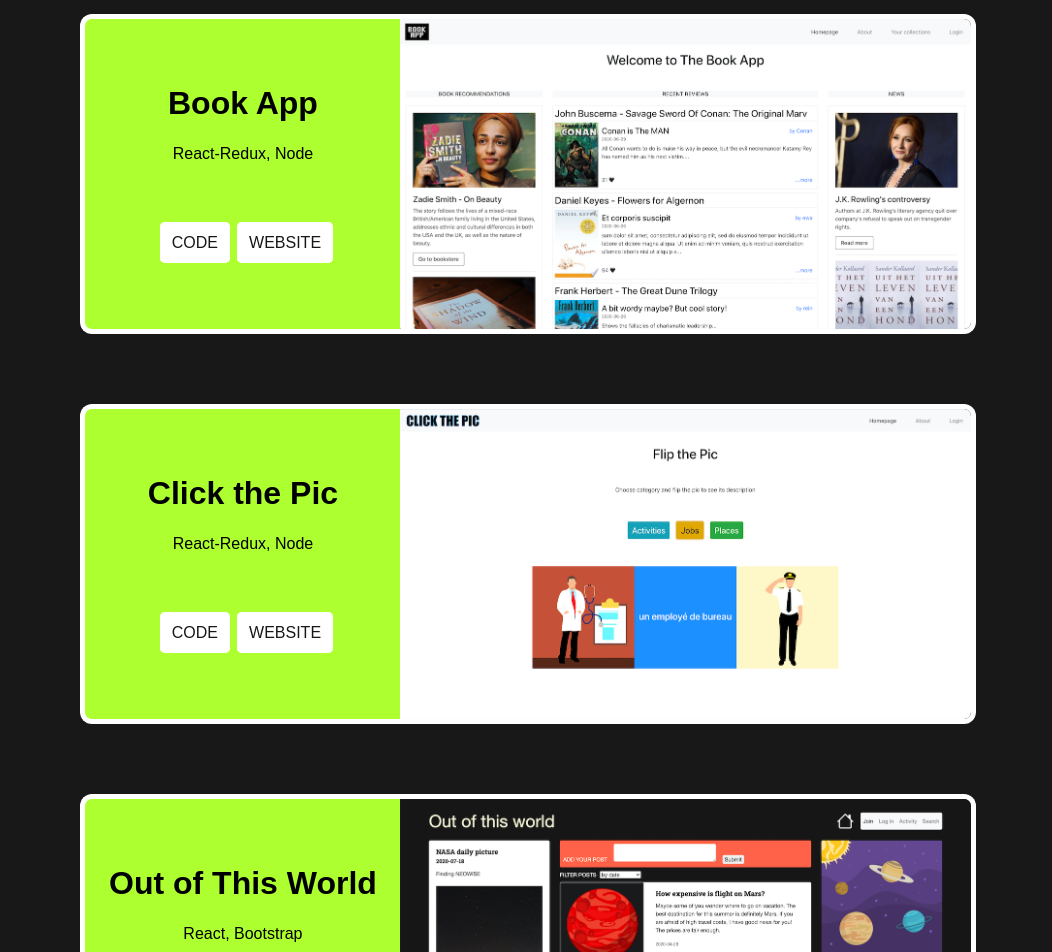
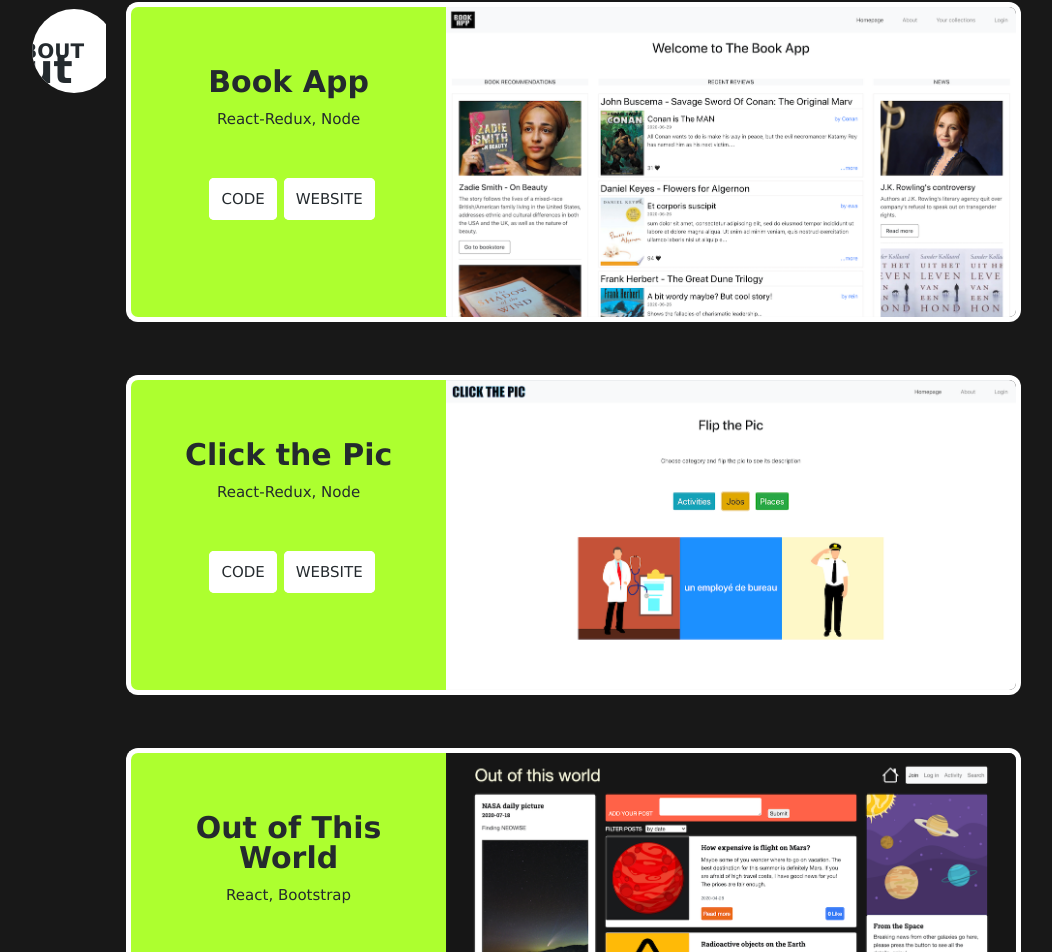
Before and after one commit to ewa-mi/projects, a Vue app: page / in a window 1280 px wide. Shown: the part 186-1138 px from the top of the page, without its empty margins (112-1164 px from the left). Built offline with nearby package versions, Linux system fonts and the light colour scheme.

Commit message:
add left animated sidebar About

```diff
--- a/src/App.vue
+++ b/src/App.vue
@@ -1,13 +1,17 @@
 <template>
   <div id="app">
     <Header />
-    <Projects v-bind:projects="projects" />
+    <div class="grid">
+      <Info />
+      <Projects v-bind:projects="projects" />
+    </div>
     <Footers v-bind:footers="footers" />
   </div>
 </template>
 
 <script>
 import Header from "./components/layout/Header";
+import Info from "./components/Info";
 import Projects from "./components/Projects";
 import Footers from "./components/Footers";
 import bookapp from "./components/images/bookapp.png";
@@ -18,6 +22,7 @@ export default {
   name: "app",
   components: {
     Header,
+    Info,
     Projects,
     Footers,
   },
@@ -74,9 +79,17 @@ export default {
 }
 
 body {
-  font-family: Arial, Helvetica, sans-serif;
-  line-height: 1.5;
+  font-family: "Lucida Sans", "Lucida Sans Regular", "Lucida Grande",
+    "Lucida Sans Unicode", Geneva, Verdana, sans-serif;
+  line-height: 1;
 
   background-color: rgb(24, 24, 24);
 }
+
+.grid {
+  display: grid;
+  grid-template-columns: 1fr 2fr 1fr;
+  grid-gap: 20px;
+  padding: 18px;
+}
 </style>
--- /dev/null
+++ b/src/components/Info.vue
@@ -0,0 +1,89 @@
+<template>
+  <div class="card" tabindex="0">
+    <span class="card__infoicon">
+      <h4 class="fa fa-info">ABOUT</h4>
+    </span>
+    <h1 class="card__title">About me</h1>
+    <p class="card__description">
+      Hi! My name is Ewa.
+      <br />
+      I’m a junior full-stack developer with a background in media communication
+      and a few years of experience in graphic design. Highly driven and
+      passionate about modern JavaScript and CSS.
+      <br />
+      <br />
+      I created this Vue app to show you my recent projects. If you want to see
+      more of my works, visit
+      <a
+        class="card__reference"
+        href="https://github.com/ewa-mi"
+        target="_blank"
+        >my Github</a
+      >
+      !
+    </p>
+  </div>
+</template>
+
+<script></script>
+
+<style scoped>
+.card {
+  position: relative;
+  height: 500px;
+  padding: 32px 32px;
+  margin-top: 49px;
+  clip-path: circle(11% at 84% 10%);
+  transition: all ease-in-out 0.4s;
+  background-color: white;
+  cursor: pointer;
+}
+.card__infoicon {
+  position: absolute;
+  top: 40px;
+  right: 22px;
+  font-size: 20px;
+  color: #242a2e;
+  transition: ease-out 0.4s;
+  font-style: normal;
+}
+.card__title {
+  margin: 0;
+  font-size: 40px;
+  line-height: 1.8;
+  color: #242a2e;
+}
+.card__description {
+  margin: 0;
+  font-size: 1.1em;
+  line-height: 1.6;
+  color: #242a2e;
+}
+
+.card__reference {
+  display: inline-block;
+  border-bottom: 1px solid transparent;
+  color: #09f;
+  text-decoration: none;
+  transition: ease-in 0.3s;
+}
+.card__reference:hover {
+  border-bottom-color: #09f;
+}
+.card:hover,
+.card:focus {
+  clip-path: circle(85%);
+  border-radius: 20px;
+  box-shadow: 0px 3px 9px rgba(0, 0, 0, 0.12), 0px 3px 18px rgba(0, 0, 0, 0.08);
+  background: #fff;
+  outline: none;
+}
+.card:hover .card__infoicon,
+.card:focus .card__infoicon {
+  opacity: 0;
+}
+.card:focus {
+  box-shadow: 0px 3px 9px rgba(0, 0, 0, 0.12), 0px 3px 18px rgba(0, 0, 0, 0.08),
+    0px 0px 0px 4px rgba(0, 0, 0, 0.2);
+}
+</style>
--- a/src/components/ProjectItem.vue
+++ b/src/components/ProjectItem.vue
@@ -34,23 +34,25 @@ export default {
 
 .project-item {
   background: greenyellow;
+  color: #242a2e;
   padding: 20px;
   border: 5px white solid;
   border-top-left-radius: 12px;
   border-bottom-left-radius: 12px;
   border-right: none;
-
   width: 320px;
   height: 320px;
-  margin-bottom: 20px;
+  font-size: 15px;
 }
 
 .projectText {
+  color: #242a2e;
   text-align: center;
   margin-bottom: 15px;
   margin-top: 40px;
 }
 .techText {
+  color: #242a2e;
   text-align: center;
   margin-bottom: 55px;
 }
@@ -62,11 +64,14 @@ export default {
 .proLink {
   padding: 10px;
   text-decoration: none;
-  color: rgb(23, 23, 23);
+  color: #242a2e;
   background: white;
   border: 2px white solid;
   border-radius: 5px;
   margin-left: 7px;
+}
+.proLink:hover {
+  background: whitesmoke;
 }
 
 .demoImg {
```
Also changed, not shown: src/assets/logo.png (deleted).
